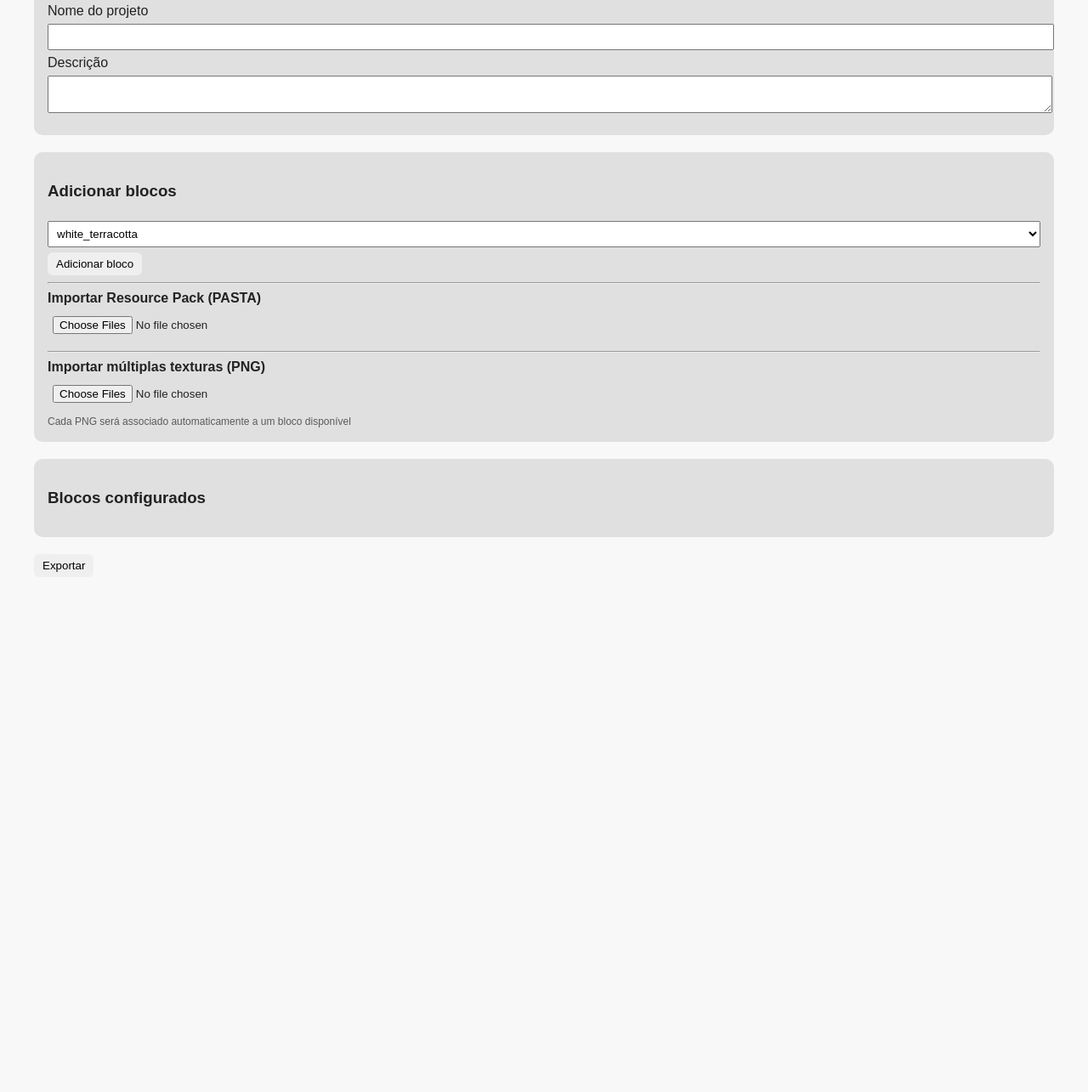
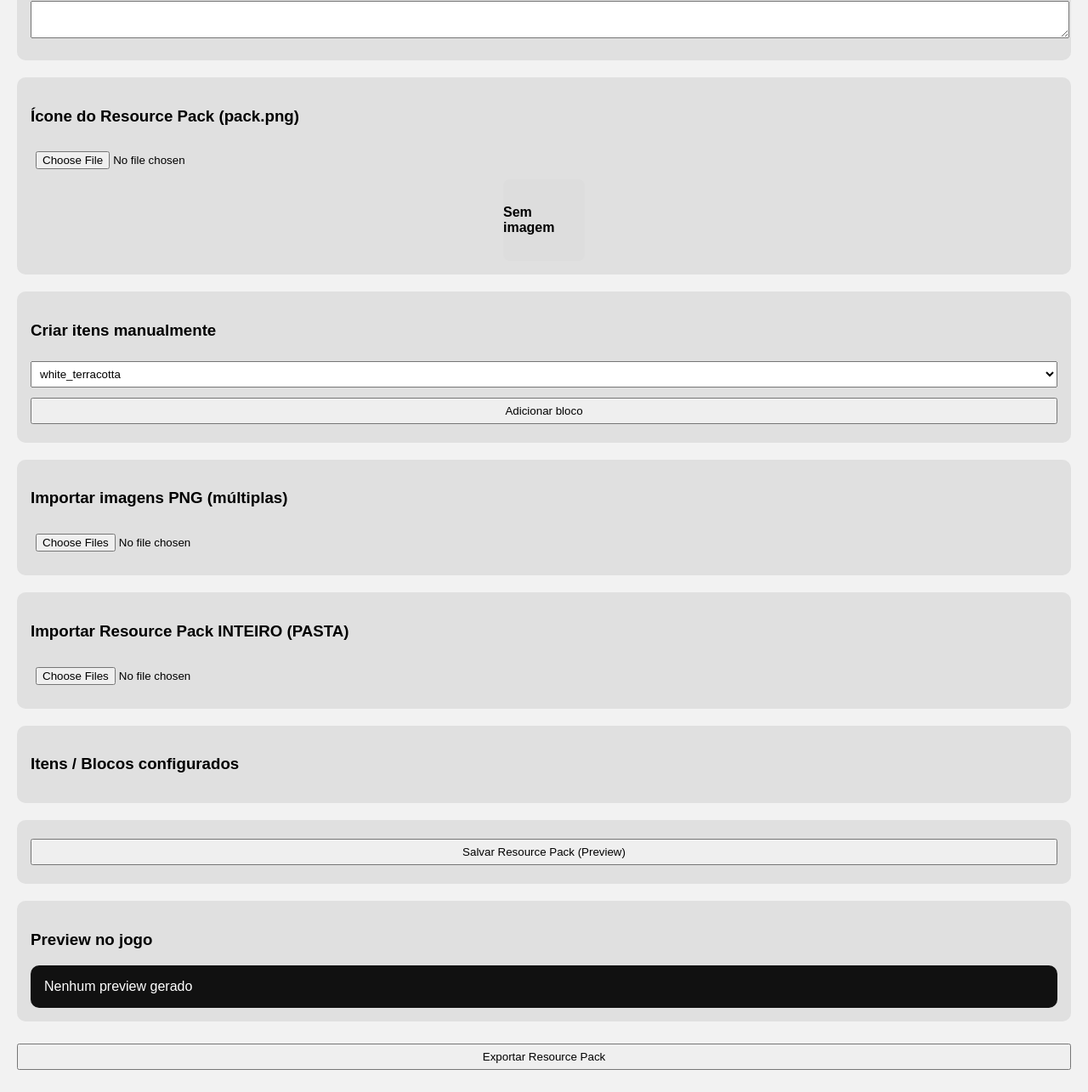
Before and after one commit to opuquii-sketch/texturaas, a plain HTML site: page index.html in a window 1280 px wide. Shown: the part 200-1485 px from the top of the page at 85% size. Before the commit the page ends 899 px from the top, so only its background shows below. Drawn offline with nearby package versions, Linux system fonts and the light colour scheme.

Commit message:
Update index.html

```diff
--- a/index.html
+++ b/index.html
@@ -2,78 +2,80 @@
 <html lang="pt-BR">
 <head>
 <meta charset="UTF-8">
-<meta name="viewport" content="width=device-width, initial-scale=1.0">
 <title>Gerador Minecraft Resource Pack</title>
 <script src="https://cdnjs.cloudflare.com/ajax/libs/jszip/3.10.1/jszip.min.js"></script>
 
 <style>
-:root{
-  --bg:#f8f8f8;
-  --text:#222;
-  --card:#e0e0e0;
-  --item:#f0f0f0;
-}
 body{
   font-family:Arial,sans-serif;
-  background:var(--bg);
-  color:var(--text);
-  max-width:1200px;
+  background:#f2f2f2;
+  max-width:1300px;
   margin:auto;
   padding:20px;
 }
 h1{text-align:center}
+
 .card{
-  background:var(--card);
+  background:#e0e0e0;
   padding:16px;
   border-radius:10px;
   margin-bottom:20px;
 }
-button{
-  cursor:pointer;
-  border:none;
-  padding:6px 10px;
-  border-radius:6px;
+
+input,textarea,select,button{
+  width:100%;
+  padding:6px;
+  margin:6px 0;
 }
-select,input,textarea{
-  width:100%;
-  margin:6px 0;
-  padding:6px;
-}
-#itemsContainer{
+
+#itemsContainer,#importedContainer{
   display:grid;
-  grid-template-columns:repeat(3,1fr);
+  grid-template-columns:repeat(auto-fill,minmax(180px,1fr));
   gap:12px;
 }
+
 .item{
-  background:var(--item);
+  background:#fafafa;
   border-radius:8px;
   padding:10px;
   text-align:center;
 }
+
 .preview{
-  width:100%;
-  aspect-ratio:1/1;
+  width:96px;
+  height:96px;
   background:#ddd;
-  border-radius:6px;
+  border-radius:8px;
   display:flex;
   align-items:center;
   justify-content:center;
+  margin:auto;
+  overflow:hidden;
   font-weight:bold;
-  overflow:hidden;
 }
+
 .preview img{
-  max-width:100%;
-  max-height:100%;
+  width:64px;
+  height:64px;
+  image-rendering:pixelated;
 }
-.menu-config{
-  position:fixed;
-  top:20px;
-  left:0;
-  background:#ddd;
-  padding:12px;
-  border-radius:0 8px 8px 0;
+
+#gamePreview{
+  background:#111;
+  color:white;
+  padding:16px;
+  border-radius:10px;
 }
-.small{font-size:12px;opacity:.7}
+
+.game-item{
+  display:flex;
+  align-items:center;
+  gap:10px;
+  background:#222;
+  padding:8px;
+  border-radius:6px;
+  margin-bottom:6px;
+}
 </style>
 </head>
 
@@ -81,125 +83,133 @@ select,input,textarea{
 
 <h1>Gerador Minecraft Resource Pack</h1>
 
-<div class="menu-config">
-  Fonte
-  <input type="number" value="16" onchange="document.body.style.fontSize=this.value+'px'">
-</div>
-
-<div class="card">
-  <b>Modo Resource Pack</b><br>
-  <span class="small">Substitua terracotas e blocos</span>
-</div>
-
 <div class="card">
   <label>Nome do projeto</label>
-  <input id="projectName">
+  <input id="projectName" placeholder="Meu Resource Pack">
   <label>Descrição</label>
   <textarea id="projectDesc"></textarea>
 </div>
 
 <div class="card">
-  <h3>Adicionar blocos</h3>
-  <select id="blockSelector"></select>
-  <button onclick="addVanillaBlock()">Adicionar bloco</button>
-
-  <hr>
-
-  <label><b>Importar Resource Pack (PASTA)</b></label>
-  <input type="file" webkitdirectory multiple onchange="importResourcePack(this.files)">
-
-  <hr>
-
-  <label><b>Importar múltiplas texturas (PNG)</b></label>
-  <input type="file" accept="image/png" multiple onchange="importMultiplePNGs(this.files)">
-  <span class="small">Cada PNG será associado automaticamente a um bloco disponível</span>
+  <h3>Ícone do Resource Pack (pack.png)</h3>
+  <input type="file" accept="image/png" onchange="setPackIcon(this.files[0])">
+  <div class="preview" id="packPreview">Sem imagem</div>
 </div>
 
 <div class="card">
-  <h3>Blocos configurados</h3>
+  <h3>Criar itens manualmente</h3>
+  <select id="blockSelector"></select>
+  <button onclick="addManualBlock()">Adicionar bloco</button>
+</div>
+
+<div class="card">
+  <h3>Importar imagens PNG (múltiplas)</h3>
+  <input type="file" accept="image/png" multiple onchange="importPNGs(this.files)">
+</div>
+
+<div class="card">
+  <h3>Importar Resource Pack INTEIRO (PASTA)</h3>
+  <input type="file" webkitdirectory multiple onchange="importResourcePack(this.files)">
+</div>
+
+<div class="card">
+  <h3>Itens / Blocos configurados</h3>
   <div id="itemsContainer"></div>
 </div>
 
-<button onclick="exportPack()">Exportar</button>
+<div class="card">
+  <button onclick="generatePreview()">Salvar Resource Pack (Preview)</button>
+</div>
+
+<div class="card">
+  <h3>Preview no jogo</h3>
+  <div id="gamePreview">Nenhum preview gerado</div>
+</div>
+
+<button onclick="exportPack()">Exportar Resource Pack</button>
 
 <script>
 const vanillaBlocks=[
-  "white_terracotta","orange_terracotta","magenta_terracotta",
-  "light_blue_terracotta","yellow_terracotta","lime_terracotta",
-  "pink_terracotta","gray_terracotta","light_gray_terracotta",
-  "cyan_terracotta","purple_terracotta","blue_terracotta",
-  "brown_terracotta","green_terracotta","red_terracotta",
-  "black_terracotta","terracotta","bricks","stone_bricks"
+ "white_terracotta","orange_terracotta","magenta_terracotta",
+ "light_blue_terracotta","yellow_terracotta","lime_terracotta",
+ "pink_terracotta","gray_terracotta","light_gray_terracotta",
+ "cyan_terracotta","purple_terracotta","blue_terracotta",
+ "brown_terracotta","green_terracotta","red_terracotta",
+ "black_terracotta"
 ];
 
 let available=[...vanillaBlocks];
 let blocks={};
+let packIcon=null;
+
+const selector=document.getElementById("blockSelector");
 
 function refreshSelector(){
-  const s=document.getElementById("blockSelector");
-  s.innerHTML="";
+  selector.innerHTML="";
   available.forEach(b=>{
     const o=document.createElement("option");
-    o.value=b;
-    o.textContent=b;
-    s.appendChild(o);
+    o.value=b;o.textContent=b;
+    selector.appendChild(o);
+  });
+}
+refreshSelector();
+
+function resizeImage(file,size,cb){
+  const img=new Image();
+  const r=new FileReader();
+  r.onload=()=>img.src=r.result;
+  img.onload=()=>{
+    const c=document.createElement("canvas");
+    c.width=size;c.height=size;
+    const ctx=c.getContext("2d");
+    ctx.imageSmoothingEnabled=false;
+    ctx.drawImage(img,0,0,size,size);
+    cb(c.toDataURL("image/png"));
+  };
+  r.readAsDataURL(file);
+}
+
+function setPackIcon(file){
+  resizeImage(file,64,(data)=>{
+    packIcon=data;
+    packPreview.innerHTML=`<img src="${data}">`;
   });
 }
 
-function addVanillaBlock(){
-  const name=document.getElementById("blockSelector").value;
-  if(!name) return;
-  blocks[name]={name,texture:null,displayName:name.replace(/_/g," ")};
-  available=available.filter(b=>b!==name);
+function addManualBlock(){
+  if(!available.length) return;
+  const id=selector.value;
+  blocks[id]={id,name:id,texture:null};
+  available=available.filter(b=>b!==id);
   refreshSelector();
   render();
 }
 
+function importPNGs(files){
+  [...files].forEach(file=>{
+    if(!available.length) return;
+    const id=available.shift();
+    resizeImage(file,16,(data)=>{
+      blocks[id]={id,name:file.name.replace(".png",""),texture:data};
+      render();
+    });
+  });
+  refreshSelector();
+}
+
 function importResourcePack(files){
   [...files].forEach(file=>{
-    const path=file.webkitRelativePath.replace(/\\/g,"/");
-    if(!path.includes("assets/minecraft/textures")) return;
     if(!file.name.endsWith(".png")) return;
+    if(!file.webkitRelativePath.includes("textures")) return;
+    if(!available.length) return;
 
-    if(available.length===0) return;
-
-    const blockName=available.shift();
-    const displayName=file.name.replace(".png","").replace(/_/g," ");
-
-    const reader=new FileReader();
-    reader.onload=()=>{
-      blocks[blockName]={
-        name:blockName,
-        texture:reader.result,
-        displayName
-      };
-      refreshSelector();
+    const id=available.shift();
+    resizeImage(file,16,(data)=>{
+      blocks[id]={id,name:file.name.replace(".png",""),texture:data};
       render();
-    };
-    reader.readAsDataURL(file);
+    });
   });
-}
-
-function importMultiplePNGs(files){
-  [...files].forEach(file=>{
-    if(!file.name.endsWith(".png")) return;
-    if(available.length===0) return;
-
-    const blockName=available.shift();
-    const displayName=file.name.replace(".png","").replace(/_/g," ");
-
-    const reader=new FileReader();
-    reader.onload=()=>{
-      blocks[blockName]={
-        name:blockName,
-        texture:reader.result,
-        displayName
-      };
-      refreshSelector();
-      render();
-    };
-    reader.readAsDataURL(file);
-  });
+  refreshSelector();
 }
 
 function render(){
@@ -210,60 +220,68 @@ function render(){
     d.className="item";
     d.innerHTML=`
       <div class="preview">
-        ${b.texture ? `<img src="${b.texture}">` : b.displayName}
+        ${b.texture?`<img src="${b.texture}">`:b.name}
       </div>
-      <b>${b.displayName}</b>
-      <input placeholder="Nome no jogo" value="${b.displayName}"
-        oninput="blocks['${b.name}'].displayName=this.value">
-      <input type="file" accept="image/png" onchange="setTexture('${b.name}',this.files[0])">
-      ${b.texture?`<button onclick="downloadTexture('${b.name}')">Baixar textura</button>`:""}
-      <button onclick="removeBlock('${b.name}')">Remover</button>
+      <input value="${b.name}"
+        placeholder="Nome no jogo"
+        onchange="blocks['${b.id}'].name=this.value">
+      <small>${b.id}</small>
     `;
     c.appendChild(d);
   });
 }
 
-function setTexture(name,file){
-  const r=new FileReader();
-  r.onload=()=>{
-    blocks[name].texture=r.result;
-    render();
-  };
-  r.readAsDataURL(file);
-}
-
-function downloadTexture(name){
-  const a=document.createElement("a");
-  a.href=blocks[name].texture;
-  a.download=name+".png";
-  a.click();
-}
-
-function removeBlock(name){
-  delete blocks[name];
-  if(vanillaBlocks.includes(name)) available.push(name);
-  refreshSelector();
-  render();
+function generatePreview(){
+  const gp=document.getElementById("gamePreview");
+  gp.innerHTML="";
+  Object.values(blocks).forEach(b=>{
+    const div=document.createElement("div");
+    div.className="game-item";
+    div.innerHTML=`
+      <img src="${b.texture||''}" width="32" height="32">
+      <span>${b.name}</span>
+    `;
+    gp.appendChild(div);
+  });
 }
 
 async function exportPack(){
   const zip=new JSZip();
-  const rp=zip.folder("resourcepack");
 
-  rp.file("pack.mcmeta",JSON.stringify({
-    pack:{pack_format:15,description:document.getElementById("projectDesc").value||"Resource Pack"}
+  function textIcon(){
+    const c=document.createElement("canvas");
+    c.width=64;c.height=64;
+    const ctx=c.getContext("2d");
+    ctx.fillStyle="#fff";
+    ctx.fillRect(0,0,64,64);
+    ctx.fillStyle="#000";
+    ctx.font="bold 14px Arial";
+    ctx.textAlign="center";
+    ctx.textBaseline="middle";
+    ctx.fillText(
+      (projectName.value||"PACK").slice(0,8),
+      32,32
+    );
+    return c.toDataURL();
+  }
+
+  const icon=packIcon||textIcon();
+  zip.file("pack.png",await fetch(icon).then(r=>r.arrayBuffer()));
+
+  zip.file("pack.mcmeta",JSON.stringify({
+    pack:{pack_format:15,description:projectDesc.value}
   },null,2));
 
-  const tex=rp.folder("assets/minecraft/textures/block");
-  const lang=rp.folder("assets/minecraft/lang");
+  const tex=zip.folder("assets/minecraft/textures/block");
+  const lang=zip.folder("assets/minecraft/lang");
   const langObj={};
 
   for(const b of Object.values(blocks)){
     if(b.texture){
       const bin=await fetch(b.texture).then(r=>r.arrayBuffer());
-      tex.file(b.name+".png",bin);
+      tex.file(b.id+".png",bin);
     }
-    langObj["block.minecraft."+b.name]=b.displayName;
+    langObj["block.minecraft."+b.id]=b.name;
   }
 
   lang.file("pt_br.json",JSON.stringify(langObj,null,2));
@@ -274,8 +292,6 @@ async function exportPack(){
   a.download="resourcepack.zip";
   a.click();
 }
-
-refreshSelector();
 </script>
 
 </body>
```
